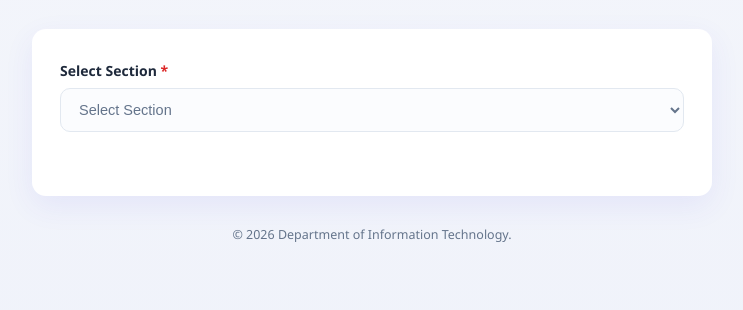
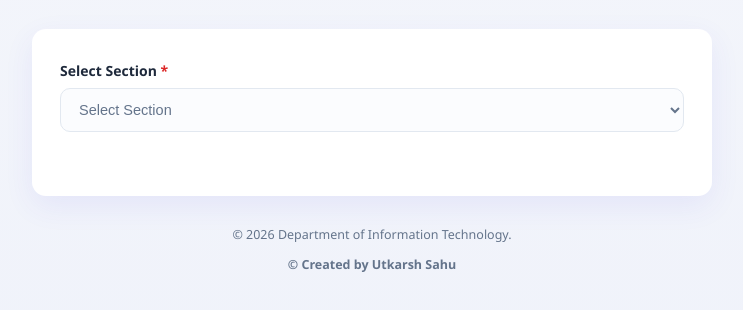
Before and after one commit to codeflux-US/DS_Presentation, a plain HTML site: page index.html in a window 1280 px wide. Shown: the part 202-512 px from the top of the page, without its empty margins (268-1011 px from the left). Drawn offline with Linux system fonts and the light colour scheme.

Commit message:
Add creator credit in the footer

```diff
--- a/index.html
+++ b/index.html
@@ -60,6 +60,7 @@
 
     <footer class="site-footer">
       <p>&copy; 2026 Department of Information Technology.</p>
+      <p><b>&copy; Created by Utkarsh Sahu</b></p>
     </footer>
 
   </div>
```
